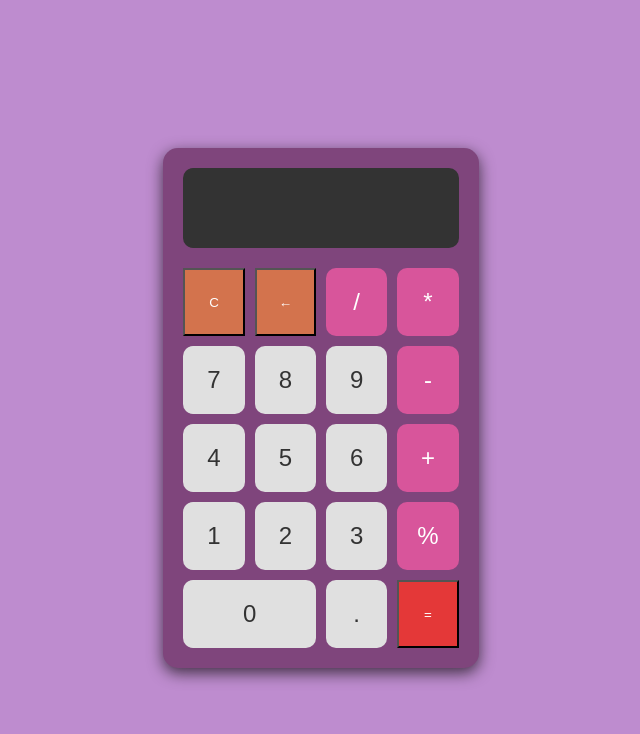
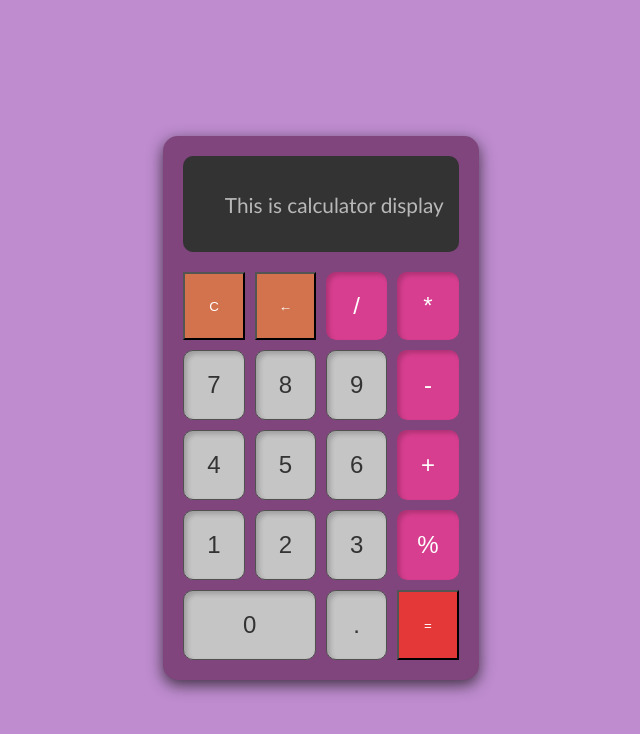
Before and after one commit to Abhay7111/Abc, a plain HTML site: page index.html in a window 1280 px wide. Shown: the whole page, without its empty margins (319-959 px from the left). Drawn offline with Linux system fonts and the light colour scheme.

Commit message:
btns updated

```diff
--- a/calculator.css
+++ b/calculator.css
@@ -25,6 +25,13 @@ body {
     min-height: 50px;
 }
 
+.display>p{
+    font-size:1.3rem;
+    font-family: 'Gill Sans', 'Gill Sans MT', Calibri, 'Trebuchet MS', sans-serif;
+    font-weight: 300;
+    opacity: 65%;
+}
+
 .buttons {
     display: grid;
     grid-template-columns: repeat(4, 1fr);
@@ -33,34 +40,44 @@ body {
 
 /* Number buttons */
 .btn[data-number] {
-    background-color: #e0e0e0;
-    border: none;
+    background-color: #c5c5c5;
+    border: 1px solid #505050;
     padding: 20px;
     font-size: 1.5em;
     border-radius: 10px;
     color: #333;
     cursor: pointer;
-    transition: background-color 0.3s ease;
+    box-shadow: 3px 2px 2px rgb(0, 0, 0);
+    box-shadow: inset 3px 3px 5px rgba(0, 0, 0, 0.2);
+    transition: all 0.2s ease;
 }
 
 .btn[data-number]:hover {
-    background-color: #d5d5d5;
+    background-color: #e4e4e4;
+}
+
+.btn[data-number]:active {
+    background-color: #f0efef;
+    box-shadow: inset 3px 3px 5px rgba(0, 0, 0, 0.363);
+    scale: 0.98;
 }
 
 /* Operator buttons */
 .btn[data-operation] {
-    background-color: #d8559b;
+    background-color: #d83e90;
     border: none;
     padding: 20px;
     font-size: 1.5em;
     border-radius: 10px;
     color: white;
     cursor: pointer;
+    box-shadow: 3px 2px 2px rgb(0, 0, 0);
+    box-shadow: inset 3px 3px 5px rgba(0, 0, 0, 0.2);
     transition: background-color 0.3s ease;
 }
 
 .btn[data-operation]:hover {
-    background-color: #931547;
+    background-color: #d6246b;
 }
 
 /* Special buttons */
--- a/index.html
+++ b/index.html
@@ -8,7 +8,7 @@
 </head>
 <body>
     <div class="calculator">
-        <div class="display" id="display"></div>
+        <div class="display" id="display"><p>This is calculator display</p></div>
         <div class="buttons">
             <button class="btn" id="clear">C</button>
             <button class="btn" id="backspace">←</button>
```
